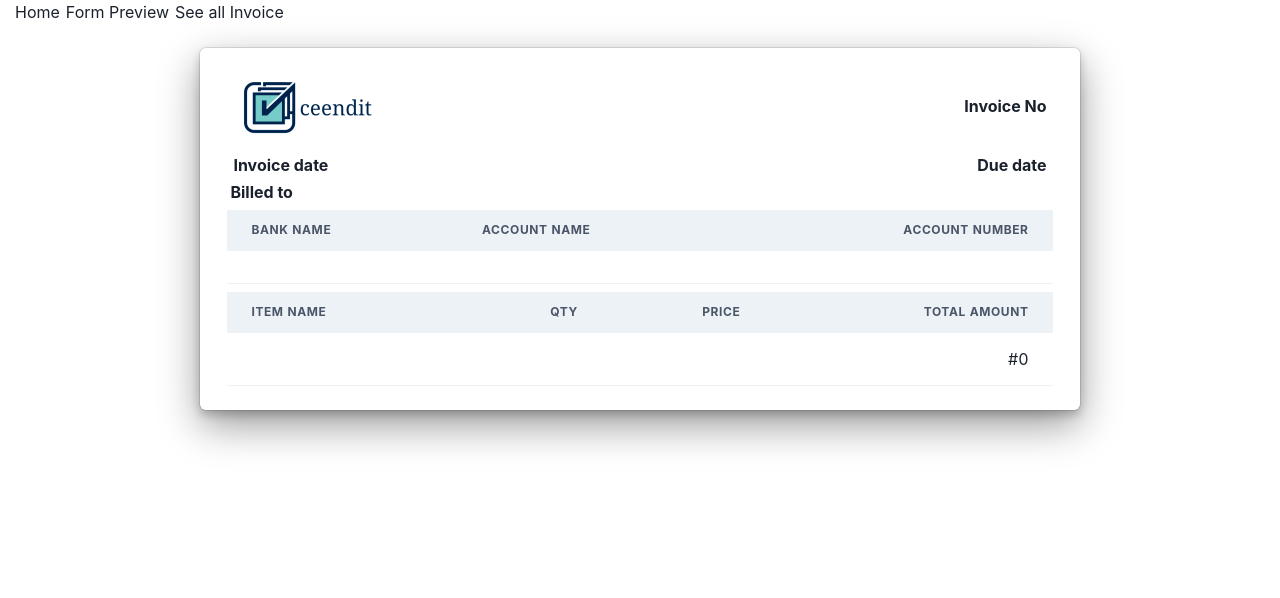
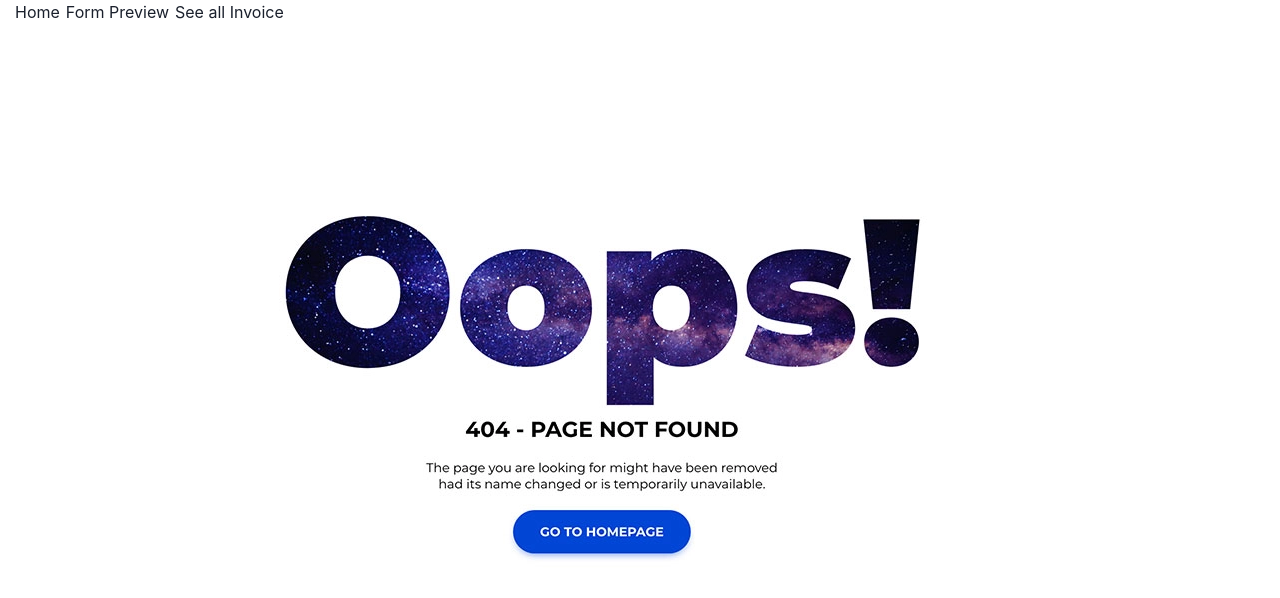
Before and after one commit to kodervine/ceendit-react, a React (Vite) app: page /form-preview in a window 1280 px wide. Shown: the top 598 px of the page. Built offline with nearby package versions, Linux system fonts and the light colour scheme.

Commit message:
wanted to use useNavigate but it was bringing up some errors

```diff
--- a/src/App.jsx
+++ b/src/App.jsx
@@ -23,13 +23,11 @@ function App() {
       <Routes>
         <Route exact path="/" element={<InvoiceApp />} />
 
-        <Route path="/form-preview" element={<FormPreview />} />
-        {/* <Route
+        {/* <Route path="/form-preview" element={<FormPreview />} /> */}
+        <Route
           path="/form-preview"
-          element={
-            showPreviewComponent ? <FormPreview /> : <Error />
-          }
-        /> */}
+          element={showPreviewComponent ? <FormPreview /> : <Error />}
+        />
         <Route path="/invoice-history" element={<InvoiceHistory />} />
         <Route path="*" element={<Error />} />
       </Routes>
--- a/src/context.jsx
+++ b/src/context.jsx
@@ -64,7 +64,6 @@ const AppProvider = ({ children }) => {
       alert("please fill out all fields");
       return;
     }
-    <Link to="/form-preview">Form Preview</Link>;
   };
 
   // Handles each invoice submit and pushes it to the `allInvoice` array state. The goal is to have access to each invoice in memory in case they want to get the older form and download again.
```
